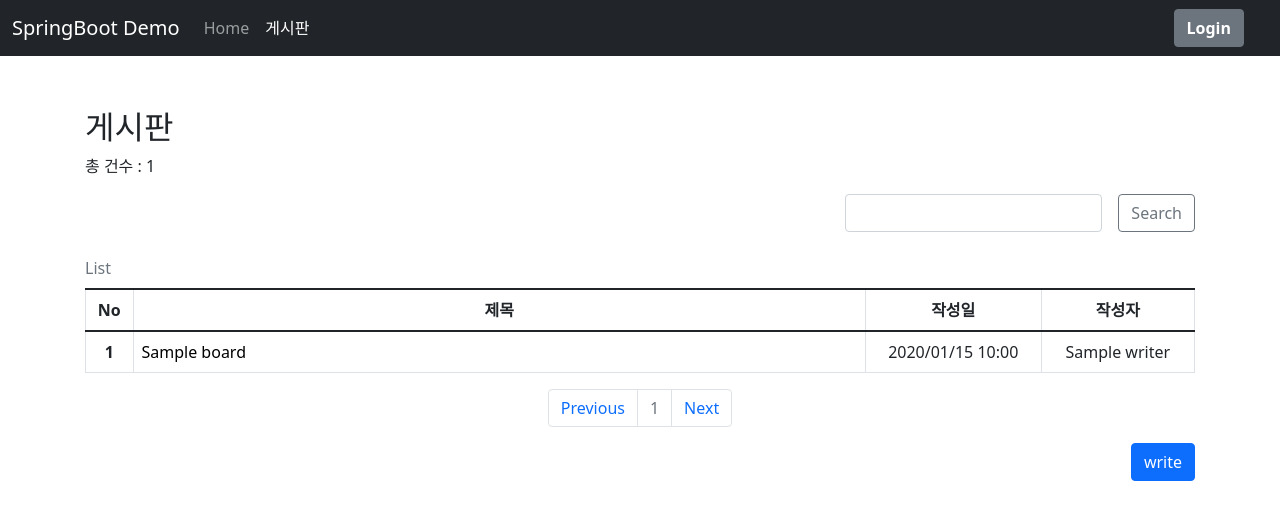
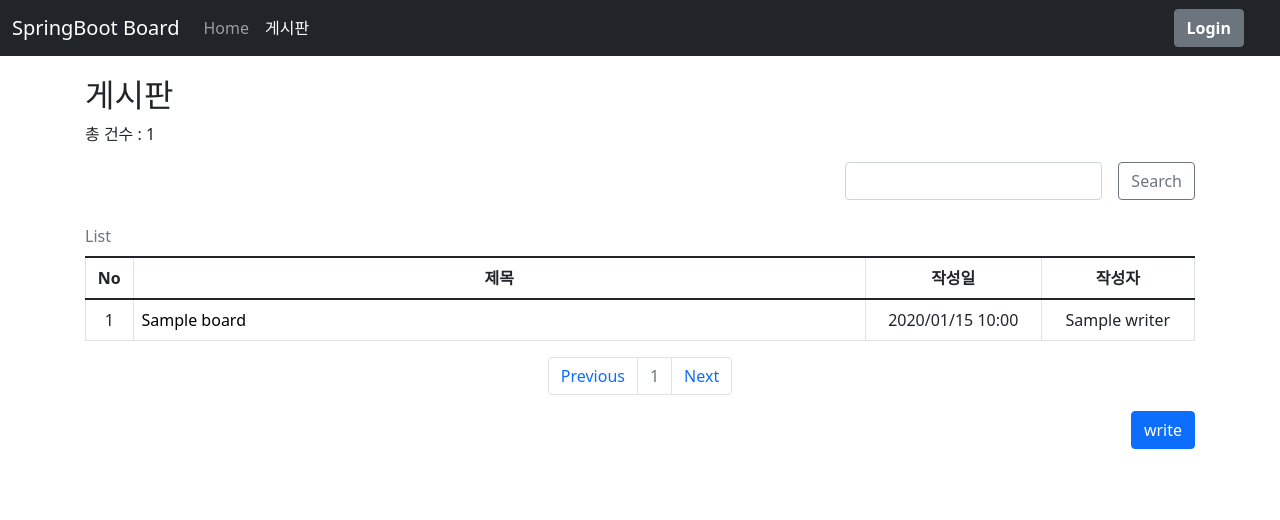
Before and after one commit to wmdwjddyd6/Board, a Spring app: page /board/list in a window 1280 px wide. Shown: the top 520 px of the page. Run offline with Thymeleaf, Linux system fonts and the light colour scheme; the template is opened without the code that fills it: most values are stand-ins (such as "Sample title", 1, 10 or a date in 2020); data that the repository does not hold is empty; some of the project's set-up classes (security, data sources, template engines, error pages and the like) are left out, and stand-ins take their place.

Commit message:
css 수정

```diff
--- a/board/src/main/resources/templates/board/form.html
+++ b/board/src/main/resources/templates/board/form.html
@@ -21,7 +21,7 @@
 
 
     <main class="flex-shrink-0">
-        <div class="container mt-5">
+        <div class="container mt-3">
             <h2>게시판</h2>
             <form action="#" th:action="@{/board/form}" th:object="${board}" method="post">
                 <input type="hidden" th:field="*{id}">
--- a/board/src/main/resources/templates/board/list.html
+++ b/board/src/main/resources/templates/board/list.html
@@ -22,7 +22,7 @@
 
     <main class="flex-shrink-0">
         <!-- head -->
-        <div class="container mt-5">
+        <div class="container mt-3">
             <h2>게시판</h2>
             <p> 총 건수 : <span th:text="${pagination.listCnt}"></span></p>
             <form class="row g-3 justify-content-end" method="GET" th:action="@{/board/list}" name="searchForm">
@@ -51,7 +51,7 @@
 
                 <tbody>
                     <tr th:each="board : ${boardList}">
-                        <th class="mt-5 text-center" scope="row" th:text="${board.id}">1</th>
+                        <td class="mt-5 text-center" scope="row" th:text="${board.id}">1</td>
                         <td><a th:text="${board.title}" th:href="@{/board/post(id=${board.id})}" style="text-decoration:none; color:black;">제목</a></td>
                         <td class="text-center" th:text="${#dates.format(board.createDate, 'yyyy/MM/dd HH:mm')}">작성일</td>
                         <td class="text-center" th:text="${board.writer}">작성자</td>
--- /dev/null
+++ b/board/src/main/resources/templates/board/trash.html
@@ -0,0 +1 @@
+쓰래기통
--- a/board/src/main/resources/templates/fragments/common.html
+++ b/board/src/main/resources/templates/fragments/common.html
@@ -13,7 +13,7 @@
 <body>
     <nav class="navbar navbar-expand-md navbar-dark fixed-top bg-dark" th:fragment="menu(menu)">
         <div class="container-fluid">
-          <a class="navbar-brand" href="#" th:href="@{/}">SpringBoot Demo</a>
+          <a class="navbar-brand" href="#" th:href="@{/}">SpringBoot Board</a>
           <button class="navbar-toggler" type="button" data-bs-toggle="collapse" data-bs-target="#navbarCollapse" aria-controls="navbarCollapse" aria-expanded="false" aria-label="Toggle navigation">
             <span class="navbar-toggler-icon"></span>
           </button>
--- a/board/src/main/resources/templates/fragments/myCommon.html
+++ b/board/src/main/resources/templates/fragments/myCommon.html
@@ -13,7 +13,7 @@
 <body>
     <nav class="navbar navbar-expand-md navbar-dark fixed-top bg-dark" th:fragment="menu(menu)">
         <div class="container-fluid">
-          <a class="navbar-brand" href="#" th:href="@{/}">SpringBoot Demo</a>
+          <a class="navbar-brand" href="#" th:href="@{/}">Home</a>
           <button class="navbar-toggler" type="button" data-bs-toggle="collapse" data-bs-target="#navbarCollapse" aria-controls="navbarCollapse" aria-expanded="false" aria-label="Toggle navigation">
             <span class="navbar-toggler-icon"></span>
           </button>
```
Also changed, not shown: board/src/main/resources/templates/board/post.html (+4 -4 lines).
